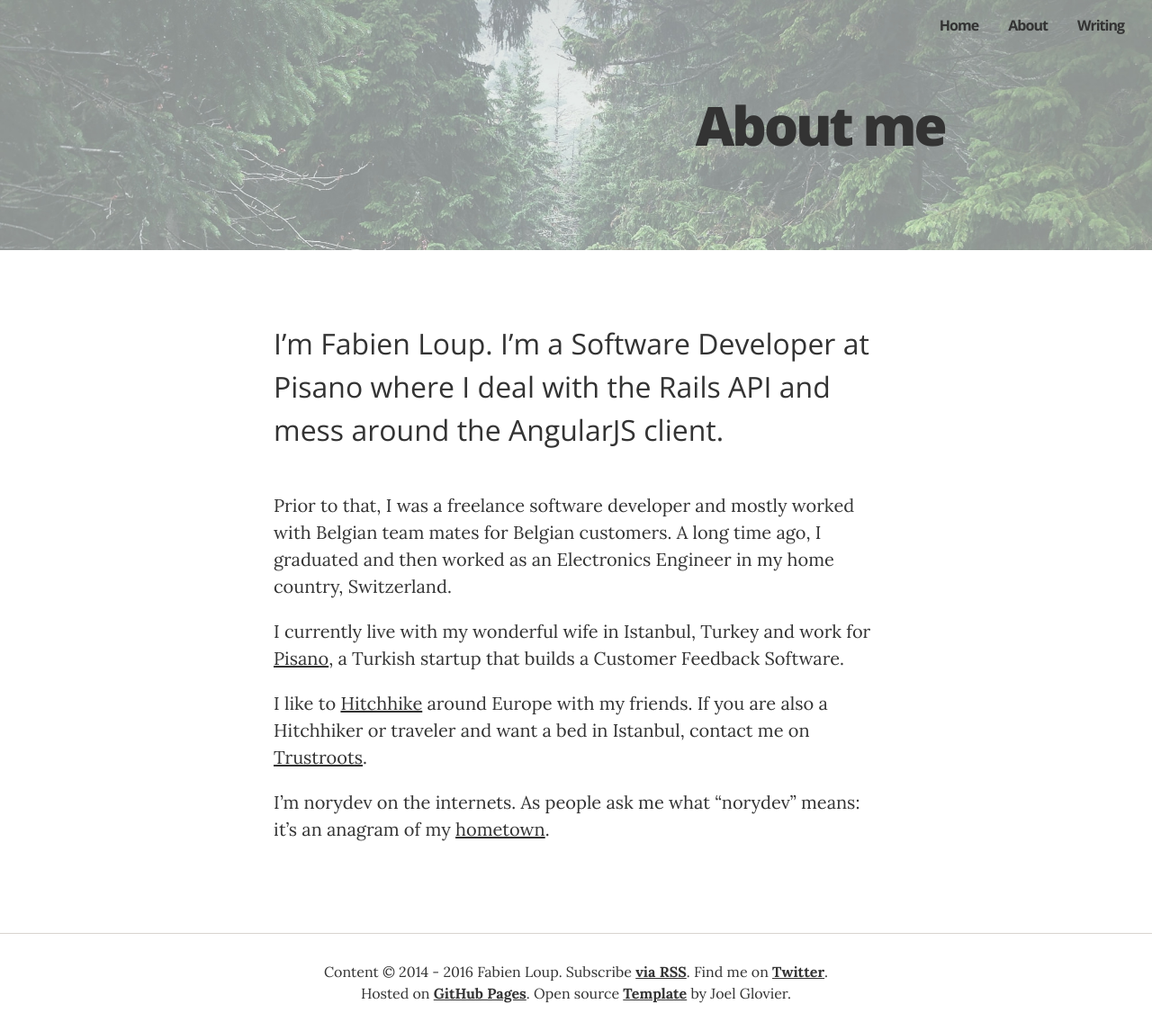
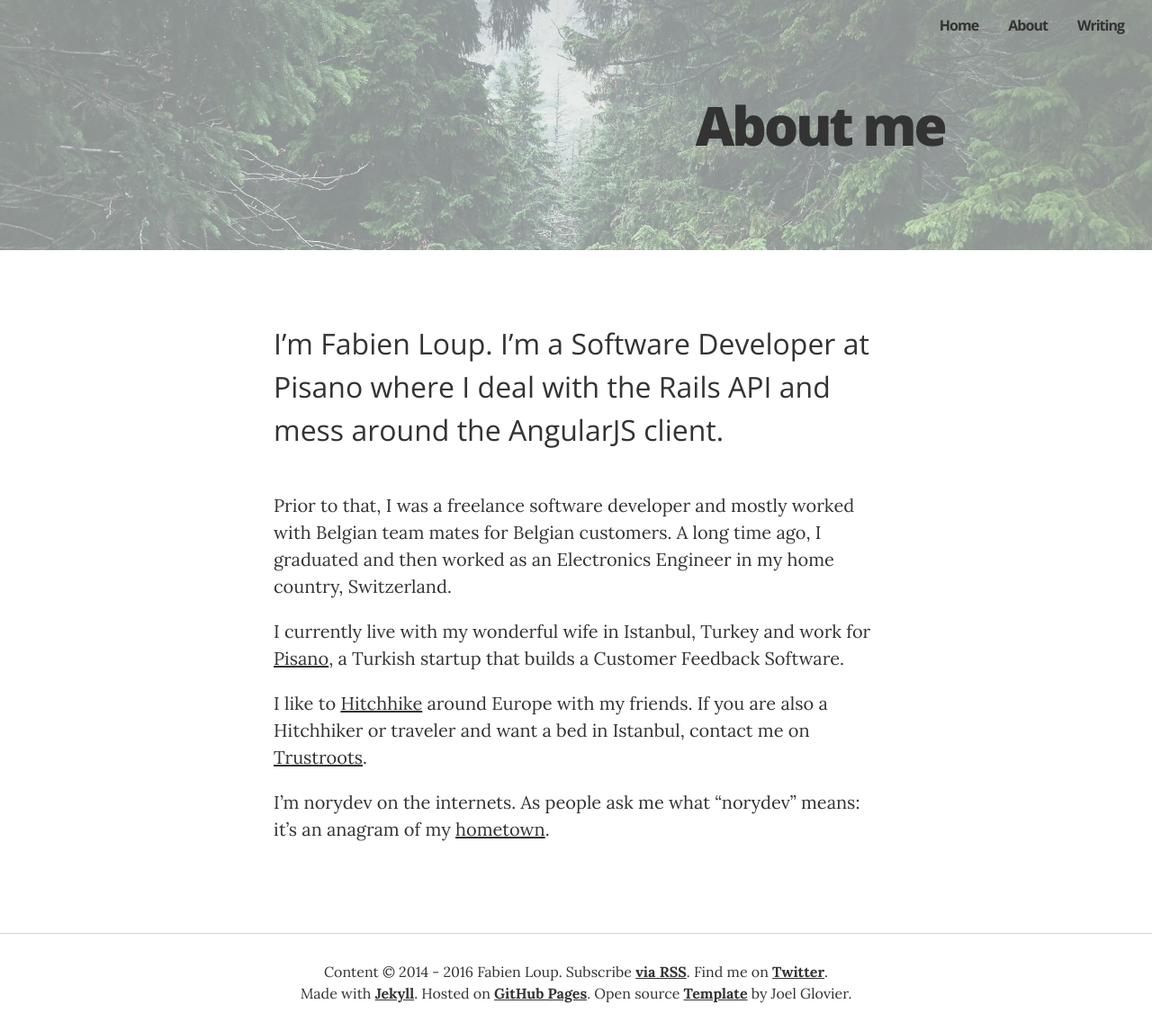
Before and after one commit to norydev/NoryDev.github.io, a Jekyll site: the page built from about/index.md, in a window 1280 px wide. Shown: the whole page at 90% size. Built offline with Jekyll 4.4.1, drawn with Linux system fonts in a browser that asks for light colours; nearby versions of some CDN libraries.

Commit message:
reddit comments link, fix style minor

```diff
--- a/_includes/footer.html
+++ b/_includes/footer.html
@@ -4,7 +4,7 @@
 
     <p class="copyright">Content © 2014 - {{ site.time | date: "%Y" }} Fabien Loup. Subscribe <a href="/feed.xml">via RSS</a>. Find me on <a href="http://twitter.com/norydev">Twitter</a>.</p>
 
-    <p>Hosted on <a href="http://pages.github.com">GitHub Pages</a>. Open source <a href="https://github.com/jglovier/jglovier.github.io">Template</a> by Joel Glovier</a>.</p>
+    <p>Made with <a href="https://jekyllrb.com/">Jekyll</a>. Hosted on <a href="http://pages.github.com">GitHub Pages</a>. Open source <a href="https://github.com/jglovier/jglovier.github.io">Template</a> by Joel Glovier</a>.</p>
 
   </div>
 
--- a/_layouts/blogpost.html
+++ b/_layouts/blogpost.html
@@ -18,6 +18,10 @@
         <a href="https://twitter.com/share" class="twitter-share-button" data-via="norydev" data-size="large" data-related="norydev">Tweet</a>
       </div>
 
+{% if page.redditlink %}
+      <p class="discussion-link"><a href="{{ page.redditlink }}">Discuss on Reddit &rarr;</a></p>
+{% endif %}
+
     </footer>
 
   </article>
--- a/_sass/includes/_about.scss
+++ b/_sass/includes/_about.scss
@@ -4,7 +4,7 @@
 
   .page-header {
     padding: 100px 0;
-    background-size: 1280px;
+    background-size: cover;
     background-color: #c9c4c1;
 
     .my-avatar { display: none; }
```
Also changed, not shown: _posts/2016-08-21-journey-of-a-trailblazer-part-1.md (+1 -0 lines), _posts/2016-08-22-journey-of-a-trailblazer-part-2.md (+1 -0 lines).
